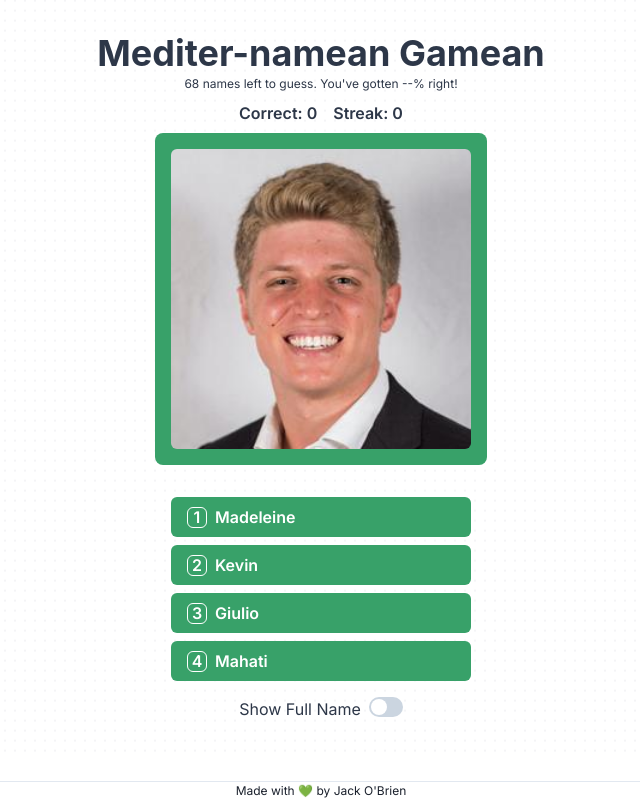
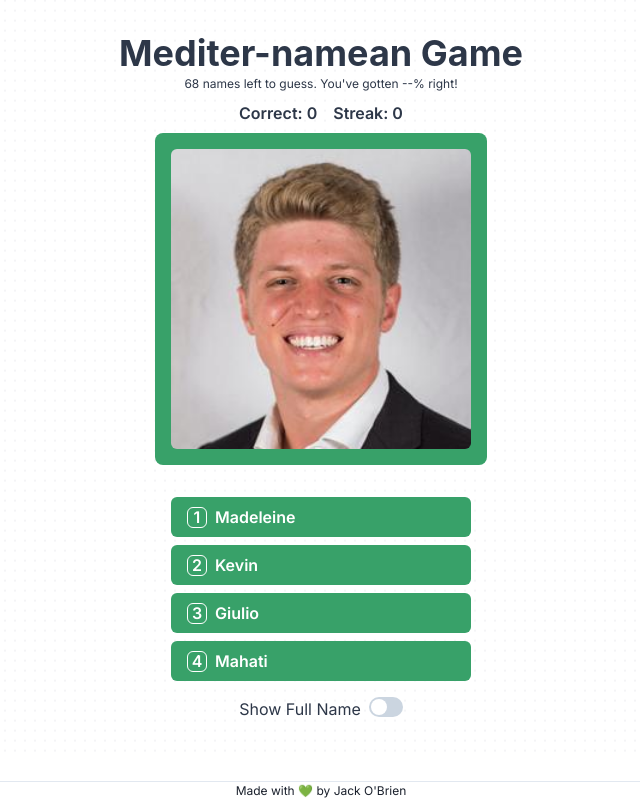
Before and after one commit to jfobrien29/med-name-game, a Next.js app: page / in a window 1280 px wide. Shown: the whole page, without its empty margins (319-959 px from the left). Built offline with nearby package versions, Linux system fonts and the light colour scheme.

Commit message:
update title

```diff
--- a/frontend/views/game.tsx
+++ b/frontend/views/game.tsx
@@ -160,7 +160,7 @@ const Game: React.FC<Props> = ({ allPeople }) => {
       <GameOverModal correct={correctGuesses} streak={streak} isOpen={isOpen} />
 
       <Flex align="center" flexDir="column" w="full" pt={[4, 4, 8]}>
-        <Heading fontSize={['2xl', '2xl', '4xl']}>Mediter-namean Gamean</Heading>
+        <Heading fontSize={['2xl', '2xl', '4xl']}>Mediter-namean Game</Heading>
         <Flex>
           <Text fontSize="xs">
             {allPeople.length - index - (isSelectedState !== null ? 1 : 0)} names left to guess.
```
